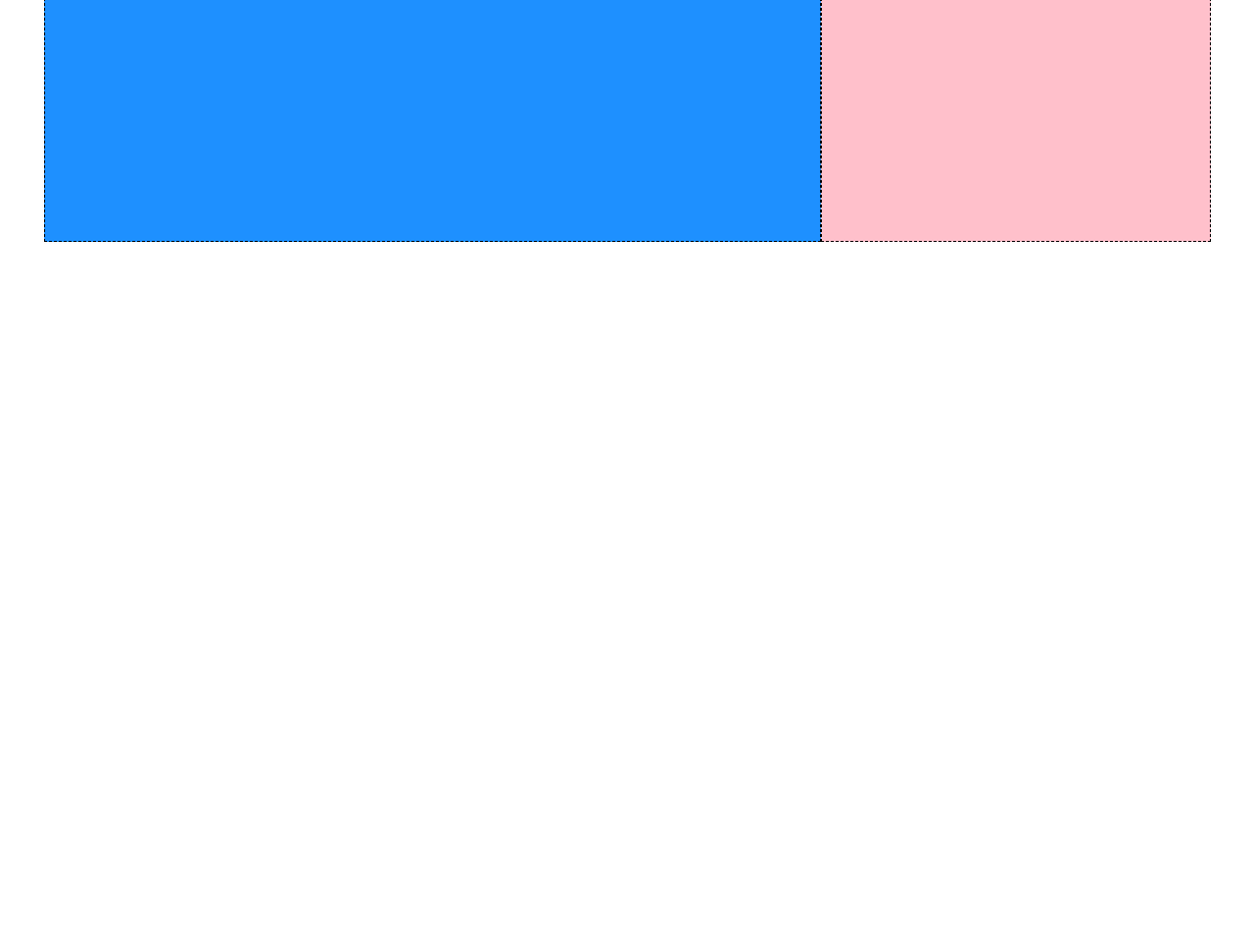
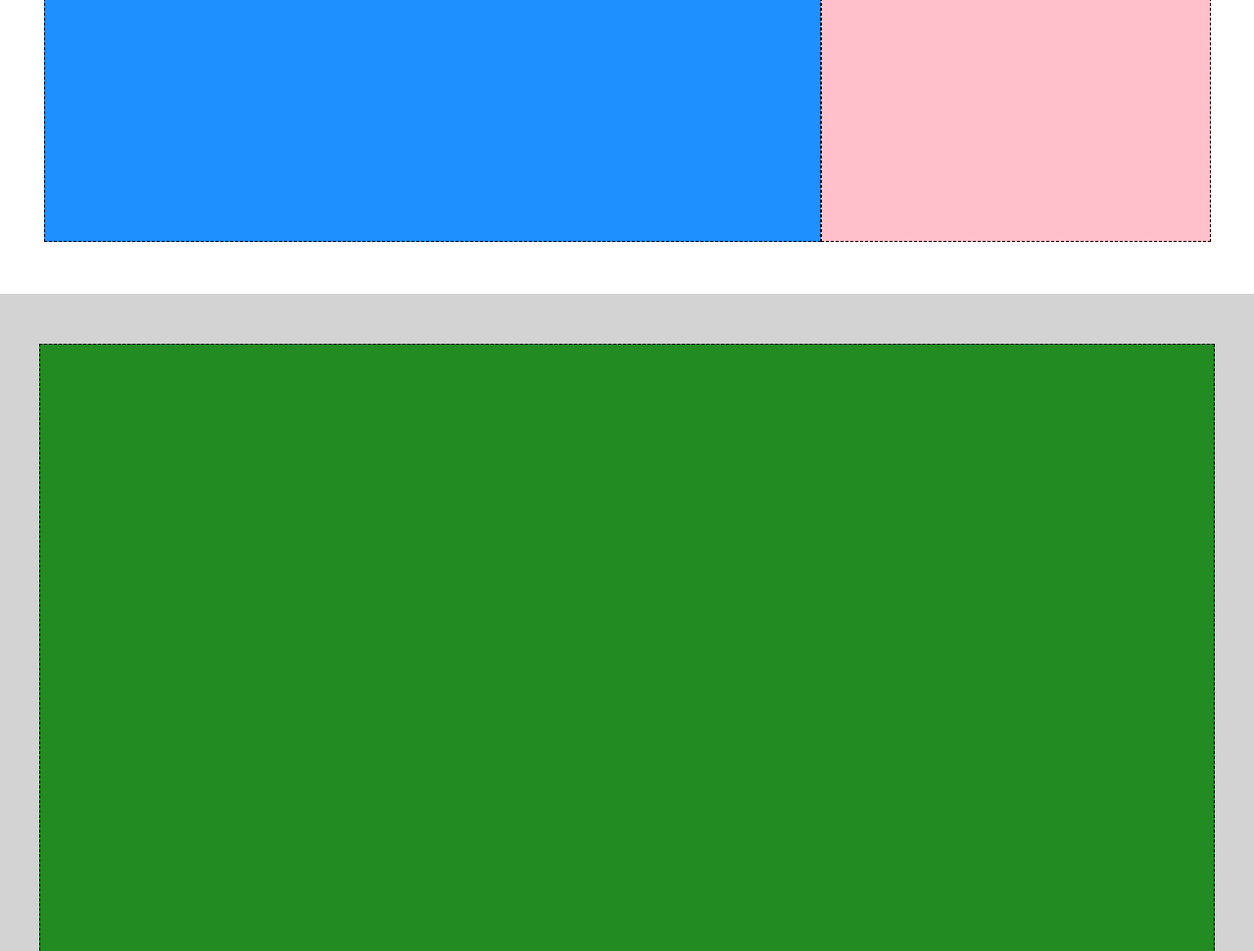
Before and after one commit to RosaD97/htmlcss-struttura-discord, a plain HTML site: page index.html in a window 1280 px wide. Shown: the part 2088-3059 px from the top of the page at 98% size. Before the commit the page ends 2388 px from the top, so only its background shows below. Drawn offline with Linux system fonts and the light colour scheme.

Commit message:
footer top

```diff
--- a/css/style.css
+++ b/css/style.css
@@ -41,6 +41,15 @@ ______________
 
 .debug .even-section{
     background-color: #d3d3d3;
+}
+
+.debug .footer-top{
+    background-color: #d3d3d3;
+}
+
+.debug .blocco-verde{
+    background-color: #228b22;
+
 }
 
 /*
@@ -163,3 +172,22 @@ _____________
 Fine Main
 ______________
 */
+
+/*
+_____________
+Footer-top
+______________
+*/
+
+.footer-top{
+    display: flex;
+    height: 1000px;
+    justify-content: center ;
+}
+
+.blocco-verde{
+    height: 900px;
+    width: 1200px;
+    margin: 51px 0;
+    border: 1px dashed black;
+}
--- a/index.html
+++ b/index.html
@@ -67,7 +67,12 @@
     <!-- /Main -->
 
     <!-- Footer -->
-    <footer></footer>
+    <footer class="debug">
+        <div class="footer-top">
+            <div class="blocco-verde"></div>
+        </div>
+        <div class="footer-bottom"></div>
+    </footer>
     <!--/ Footer -->
 
 </body>
```
